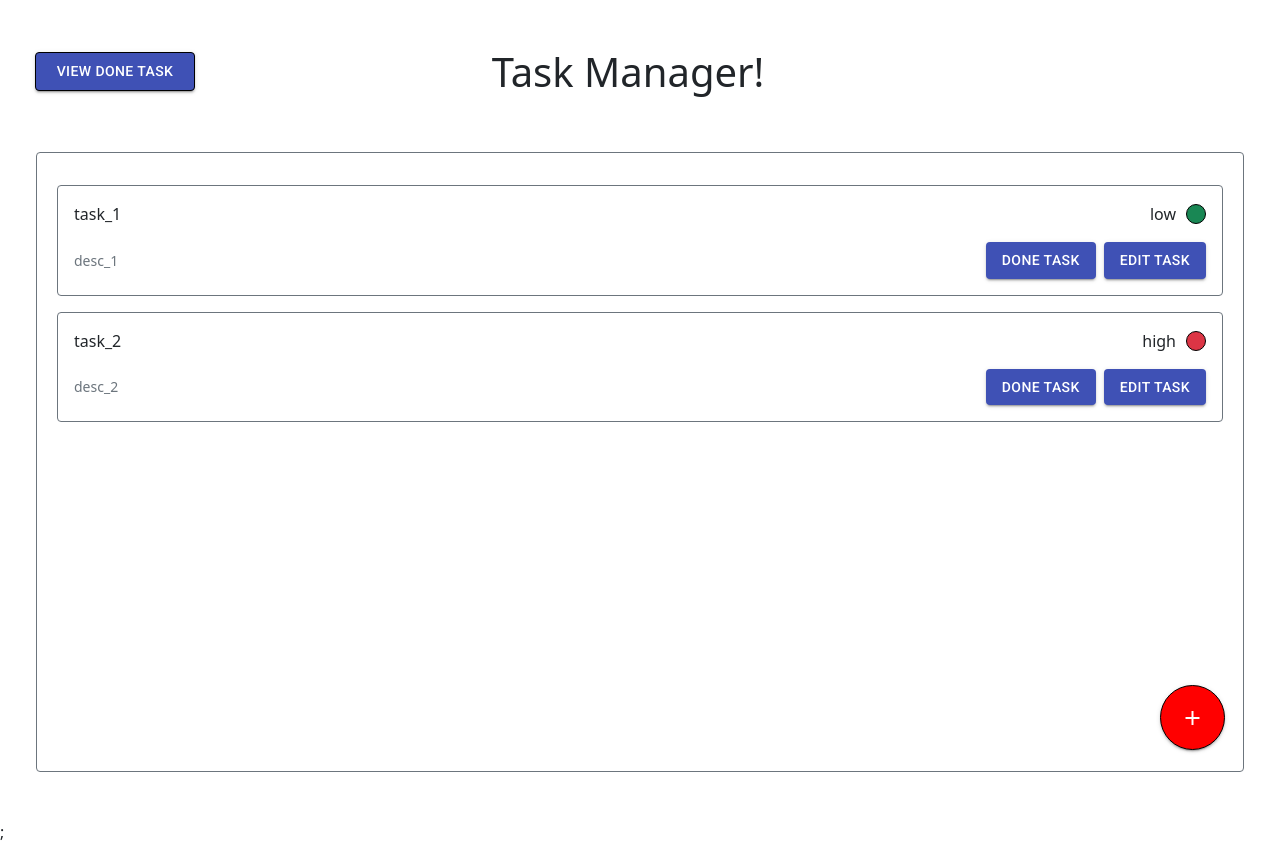
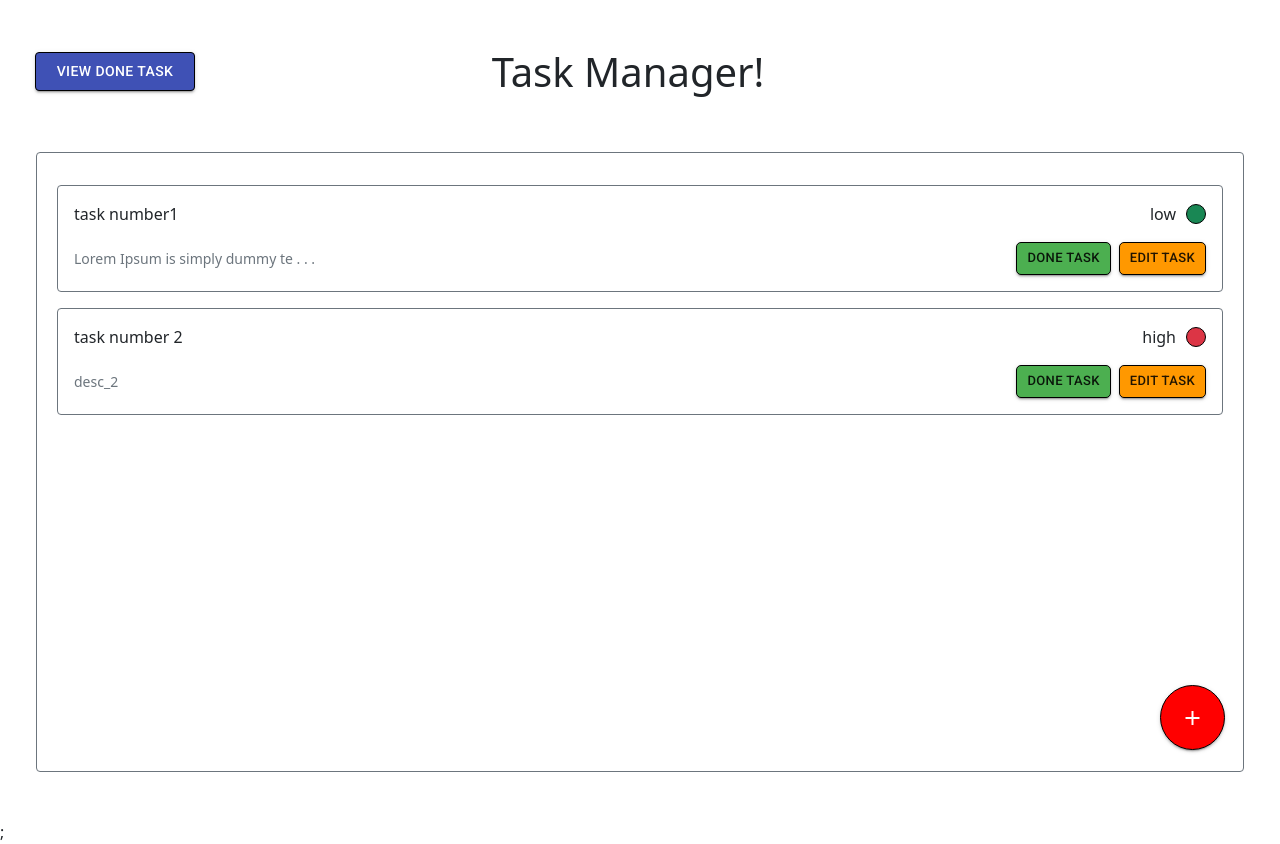
Before and after one commit to shabrang/Task-manager, a React (Create React App) app: page / in a window 1280 px wide. Built offline with nearby package versions, Linux system fonts and the light colour scheme.

Commit message:
ui fix- show detail task

```diff
--- a/package.json
+++ b/package.json
@@ -12,6 +12,8 @@
     "react": "^17.0.2",
     "react-dom": "^17.0.2",
     "react-redux": "^7.2.6",
+    "react-router": "^6.2.1",
+    "react-router-dom": "^5.3.0",
     "react-scripts": "5.0.0",
     "react-uuid": "^1.0.2",
     "reactstrap": "^9.0.1",
--- a/src/App.js
+++ b/src/App.js
@@ -5,7 +5,7 @@ import TaskManager from './components/TaskManager';
 import Home from './components/Home';
 import { toggleModal } from './redux/actions/modalAction';
 import Modal from './components/Modal';
-import CreateTask from './components/CreateTask';
+import TaskForm from './components/TaskForm';
 
 function App(props) {
 	const { tasks, createTask, toggleModal, open, editTask, clearTaskItem } = props;
@@ -43,10 +43,7 @@ function App(props) {
 				<Home onChangeToggle={onChangeToggle} open={open} />
 			)};
 			<Modal open={open} changeToggle={onChangeToggle}>
-				<CreateTask
-					onCreateTask={(task) => onCreateTask(task)}
-					onEditTask={(id, task) => onEditTask(id, task)}
-				/>
+				<TaskForm onCreateTask={(task) => onCreateTask(task)} onEditTask={(id, task) => onEditTask(id, task)} />
 			</Modal>
 		</div>
 	);
--- a/src/components/Task.js
+++ b/src/components/Task.js
@@ -3,8 +3,32 @@ import Button from '@material-ui/core/Button';
 import { connect } from 'react-redux';
 import { changeStatusTask, getTask } from '../redux/actions/taskAction';
 import { toggleModal } from '../redux/actions/modalAction';
+import { orange, green } from '@material-ui/core/colors';
+import { makeStyles } from '@material-ui/core/styles';
+
+const useStyles = makeStyles((theme) => ({
+	editButton: {
+		color: theme.palette.getContrastText(orange[500]),
+		backgroundColor: orange[500],
+		border: '1px solid black',
+		borderRadius: '5px',
+		'&:hover': {
+			backgroundColor: orange[700]
+		}
+	},
+	doneButton: {
+		color: theme.palette.getContrastText(green[500]),
+		backgroundColor: green[500],
+		border: '1px solid black',
+		borderRadius: '5px',
+		'&:hover': {
+			backgroundColor: green[700]
+		}
+	}
+}));
 
 const Task = (props) => {
+	const classes = useStyles();
 	const { task, changeStatusTask, filter, toggleModal, getTask } = props;
 
 	const handleStatusTask = () => {
@@ -16,13 +40,27 @@ const Task = (props) => {
 		toggleModal();
 	};
 
+	const showDetailTask = () => {
+		props.showDetailTask(task);
+	};
+
+	const renderTextMore = (text) => {
+		if (task.description.length > 30) {
+			return `${task.description.slice(0, 30)} . . .`;
+		}
+		return text;
+	};
+
 	return (
 		<div id={`task_item_${task.id}`} className="m-3">
 			<div className="row">
 				{filter && <h5 className="text-center text-secondary mb-5">Done Tasks !</h5>}
 				<div className="border border-secondary rounded p-3">
 					<div className="d-flex justify-content-between align-items-center  mb-3">
-						<span className="font-weight-bold"> {task.title} </span>
+						<span className="task-title font-weight-bold" onClick={showDetailTask}>
+							{' '}
+							{task.title}{' '}
+						</span>
 						<div className="priority-task d-flex align-items-center">
 							<span className={'priority-title float right'}>{task.priority} </span>
 							<div
@@ -33,14 +71,26 @@ const Task = (props) => {
 						</div>
 					</div>{' '}
 					<div className="d-flex justify-content-between align-items-center">
-						<small className="text-secondary text-small"> {task.description} </small>
+						<small className="text-secondary text-small">{renderTextMore(task.description)}</small>
 						{!filter && (
-							<div>
-								<Button variant="contained" color="primary" className="mx-2" onClick={handleStatusTask}>
+							<div className="d-flex">
+								<Button
+									variant="contained"
+									color="primary"
+									size="small"
+									className={`${classes.doneButton} mx-2`}
+									onClick={handleStatusTask}
+								>
 									{' '}
 									Done Task{' '}
 								</Button>
-								<Button variant="contained" color="primary" onClick={handleEditTask}>
+								<Button
+									variant="contained"
+									color="primary"
+									size="small"
+									className={classes.editButton}
+									onClick={handleEditTask}
+								>
 									Edit Task{' '}
 								</Button>
 							</div>
--- /dev/null
+++ b/src/components/TaskDetail.js
@@ -0,0 +1,78 @@
+import Button from '@material-ui/core/Button';
+import { orange, red, green } from '@material-ui/core/colors';
+import { makeStyles } from '@material-ui/core/styles';
+
+const useStyles = makeStyles((theme) => ({
+	root: {
+		'& > *': {
+			margin: theme.spacing(1),
+			width: '100%'
+		}
+	},
+	editButton: {
+		color: theme.palette.getContrastText(orange[500]),
+		backgroundColor: orange[500],
+		border: '1px solid black',
+		borderRadius: '5px',
+		'&:hover': {
+			backgroundColor: orange[700]
+		}
+	},
+	doneButton: {
+		color: theme.palette.getContrastText(green[500]),
+		backgroundColor: green[500],
+		border: '1px solid black',
+		borderRadius: '5px',
+		'&:hover': {
+			backgroundColor: green[700]
+		}
+	},
+	deleteButtom: {
+		color: theme.palette.getContrastText(red[500]),
+		backgroundColor: red[500],
+		border: '1px solid black',
+		borderRadius: '5px',
+		'&:hover': {
+			backgroundColor: red[700]
+		}
+	}
+}));
+
+const TaskDetail = (props) => {
+	const classes = useStyles();
+	const { task } = props;
+
+	return (
+		<div className="task-detail row">
+			<div className="row">
+				<h4 className="font-weight-bold text-center"> {task.title} </h4>
+			</div>
+			<div className="d-flex justify-content-between align-items-center  mb-3">
+				<div className="priority-task d-flex align-items-center">
+					<span className={'priority-title float right'}>{task.priority} </span>
+					<div
+						className={`badge-priority ${task.priority === 'low'
+							? 'bg-success'
+							: task.priority === 'high' ? 'bg-danger' : 'bg-warning'}`}
+					/>
+				</div>
+			</div>
+			<div className="description row text-left px-5 py-2 mx-2 mb-3">
+				<p>{task.description}</p>
+			</div>
+			<div className={`d-flex ${classes.root}`}>
+				<Button variant="contained" color="primary" className={classes.editButton} Click={console.log()}>
+					Edit Task
+				</Button>
+				<Button variant="contained" color="primary" className={classes.doneButton} onClick={console.log()}>
+					Done Task
+				</Button>
+				<Button variant="contained" color="primary" className={classes.deleteButtom} onClick={console.log()}>
+					Delete Task
+				</Button>
+			</div>
+		</div>
+	);
+};
+
+export default TaskDetail;
--- a/src/components/CreateTask.js
+++ b/src/components/TaskForm.js
@@ -2,6 +2,7 @@ import React, { useState } from 'react';
 import TextField from '@material-ui/core/TextField';
 import Button from '@material-ui/core/Button';
 import { makeStyles } from '@material-ui/core/styles';
+import { withStyles } from '@material-ui/core/styles';
 import { TextareaAutosize } from '@material-ui/core';
 import Radio from '@material-ui/core/Radio';
 import RadioGroup from '@material-ui/core/RadioGroup';
@@ -10,7 +11,6 @@ import FormControl from '@material-ui/core/FormControl';
 import { toggleModal } from '../redux/actions/modalAction';
 import { connect } from 'react-redux';
 import { orange } from '@material-ui/core/colors';
-import { withStyles } from '@material-ui/core/styles';
 
 const ColorButton = withStyles((theme) => ({
 	root: {
--- a/src/components/TasksList.js
+++ b/src/components/TasksList.js
@@ -1,8 +1,21 @@
-import React from 'react';
+import React, { useState } from 'react';
 import Task from './Task';
+import Modal from './Modal';
+import TaskDetail from './TaskDetail';
 
 const TasksList = (props) => {
 	const { tasks, filter } = props;
+	const [ showDetail, setShowDetail ] = useState(false);
+	const [ task, setTask ] = useState({});
+
+	const showDetailTask = (task) => {
+		setTask(task);
+		setShowDetail(true);
+	};
+
+	const toggleShowDetail = () => {
+		setShowDetail(!showDetail);
+	};
 
 	return (
 		<div className="task-list">
@@ -10,15 +23,23 @@ const TasksList = (props) => {
 				tasks.map((task) => {
 					return (
 						(!filter ? task.status === 'started' : true) && (
-							<Task key={task.id} task={task} filter={filter} />
+							<Task
+								key={task.id}
+								task={task}
+								filter={filter}
+								showDetailTask={(task) => showDetailTask(task)}
+							/>
 						)
 					);
 				})
 			) : (
-				<div className="text-center w-100">
-					<span className="badge badge-primary text-dark">There is no Task here.</span>
+				<div className="text-center w-100 mt-3">
+					<span className="d-block p-3 badge bg-danger border rounded">No task has been done yet. :(</span>
 				</div>
 			)}
+			<Modal open={showDetail} changeToggle={toggleShowDetail}>
+				<TaskDetail task={task} />
+			</Modal>
 		</div>
 	);
 };
--- a/src/redux/reducers/taskReducer.js
+++ b/src/redux/reducers/taskReducer.js
@@ -4,15 +4,16 @@ const initialState = {
 	tasks: [
 		{
 			id: 1,
-			title: 'task_1',
-			description: 'desc_1',
-			gift: 'gift_1',
+			title: 'task number1',
+			description:
+				'Lorem Ipsum is simply dummy text of the printing and typesetting industry. Lorem Ipsum has been the industry s standard dummy text ever since the 1500s, when an unknown printer took a galley of type and scrambled it to make a type specimen book. It has survived not only five centuries, but also the leap into electronic typesetting, remaining essentially unchanged. It was popularised in the 1960s with the release of Letraset sheets containing Lorem Ipsum passages, and more recently with desktop publishing software like Aldus PageMaker including versions of Lorem Ipsum.',
+			gift: 'gift1',
 			priority: 'low',
 			status: 'started'
 		},
 		{
 			id: 2,
-			title: 'task_2',
+			title: 'task number 2',
 			description: 'desc_2',
 			gift: 'gift_2',
 			priority: 'high',
@@ -55,13 +56,11 @@ export const taskReducer = (state = { ...initialState }, action) => {
 		case ActionType.EDIT_TASK:
 			let indexTask = state.tasks.findIndex((task) => task.id === action.payload.id);
 			Object.assign(state.tasks[indexTask], action.payload.params);
-
 			return {
 				...state,
 				tasks: [ ...state.tasks ]
 			};
 		case ActionType.CLEAR_TASK_ITEM:
-			console.log('ssssssssssssssssss');
 			return {
 				...state,
 				taskItem: {}
--- a/src/style/task-style.css
+++ b/src/style/task-style.css
@@ -1,6 +1,5 @@
-.task-manager {}
-
-.task-item {
+.task-item,
+.task-detail {
     background: #fff;
     padding: 30px;
     width: 600px;
@@ -25,3 +24,11 @@
 .task-content {
     height: calc(100vh - 180px) !important;
 }
+
+.task-title {
+    cursor: pointer;
+}
+
+.task-detail .description {
+    text-align: justify;
+}
```
Also changed, not shown: 1 other file (tests, documents, lock files or other folders).
